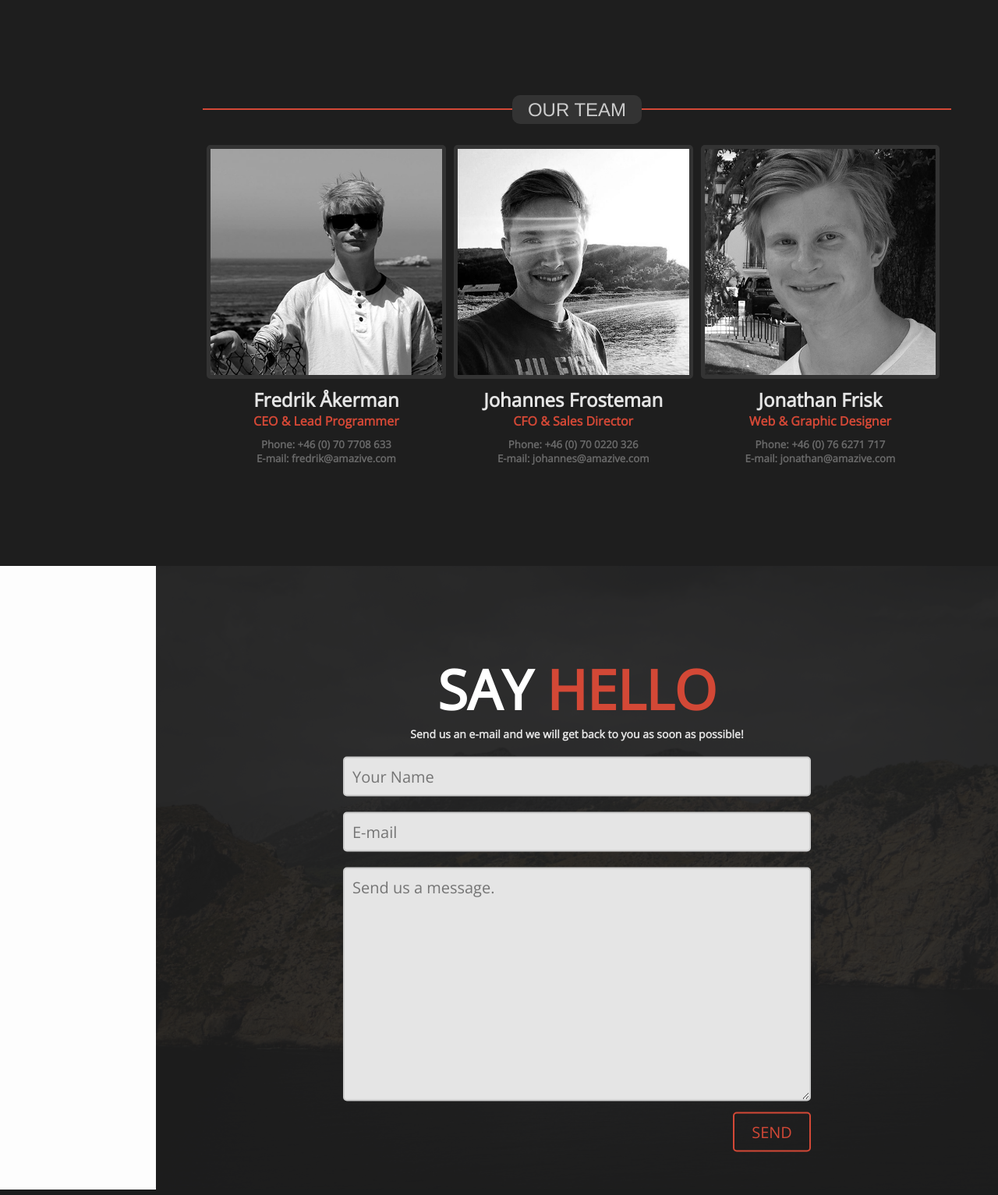
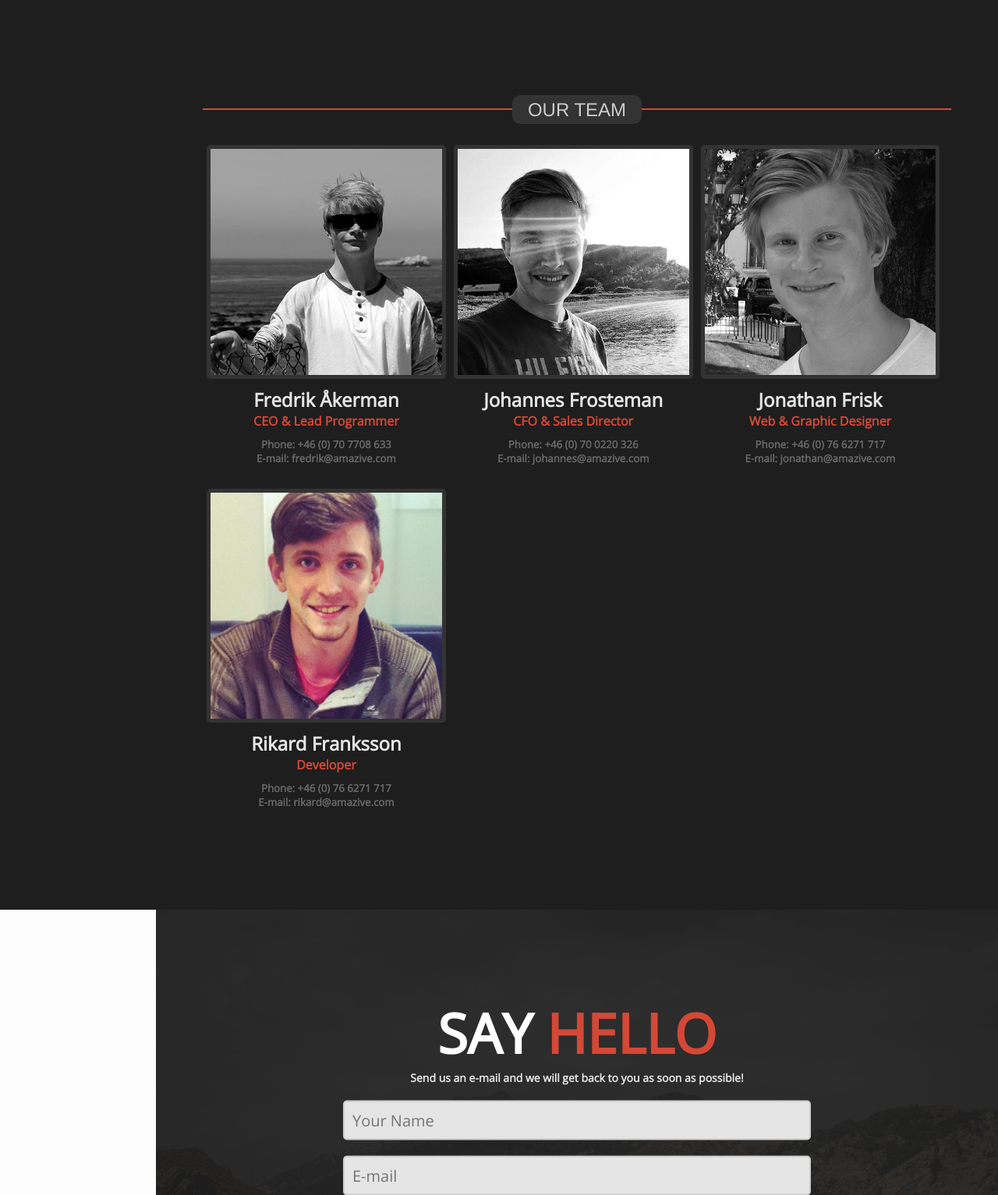
Before and after one commit to akerman25/Amazive-Github, a PHP site: page / in a window 1280 px wide. Shown: the part 4229-5762 px from the top of the page at 78% size. Run offline with PHP 8.4, Linux system fonts and the light colour scheme; some libraries are stand-ins or nearby versions.

Commit message:
rikard på our team
bilden ska göras svartvitt alt alla andras bilder har inte svartvitt

```diff
--- a/css/homepage.css
+++ b/css/homepage.css
@@ -470,6 +470,16 @@ a#fb-link:hover {
     top: 0; left: 0;
 }
 
+#profile-circle-rikard {
+    background-image: url(../images/rikard.jpg);
+    background-repeat: no-repeat;
+    background-size: cover;
+    height: 100%;
+    width: 100%;
+    position: absolute;
+    top: 0; left: 0;
+}
+
 
 
 /* Services Slide */
--- a/index.html
+++ b/index.html
@@ -370,6 +370,17 @@ Read about what we're up to right now on either our new blog or on facebook.
                                 <h5 style="color: #696969;" class="light">Phone: +46 (0) 76 6271 717</h5>
                                 <h5 style="color: #696969;" class="light">E-mail: jonathan@amazive.com</h5>
                             </div>
+
+                            <!-- Rikard -->
+                            <div class="pp-box">
+                                <div class="profile-circle">
+                                    <div id="profile-circle-rikard"></div>
+                                </div>
+                                <h2 style="color: #e5e5e5">Rikard Franksson</h2>
+                                <h4 style="color: #d34836; margin-bottom: 10px;" class="light">Developer</h4>
+                                <h5 style="color: #696969;" class="light">Phone: +46 (0) 76 6271 717</h5>
+                                <h5 style="color: #696969;" class="light">E-mail: rikard@amazive.com</h5>
+                            </div>
                         </div>
                 </div>
             </div>
```
Also changed, not shown: images/rikard.jpg (added).
